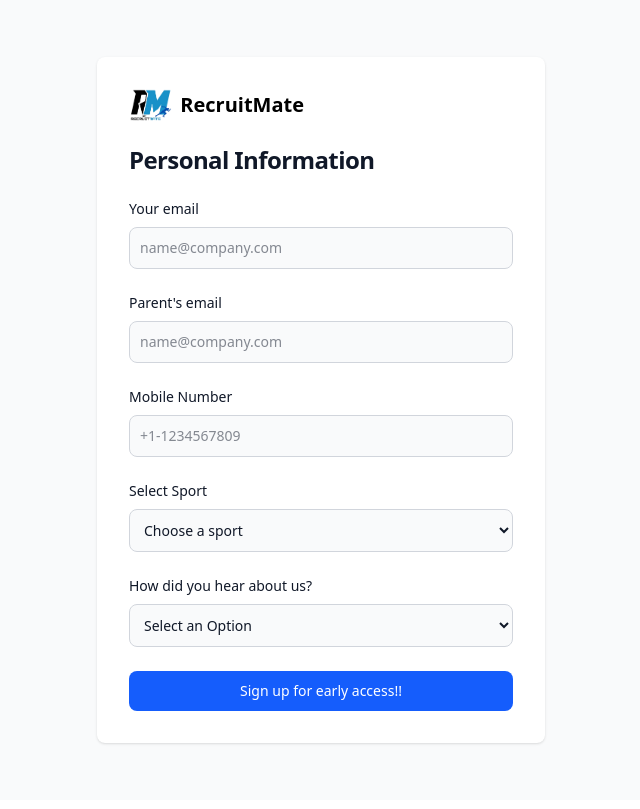
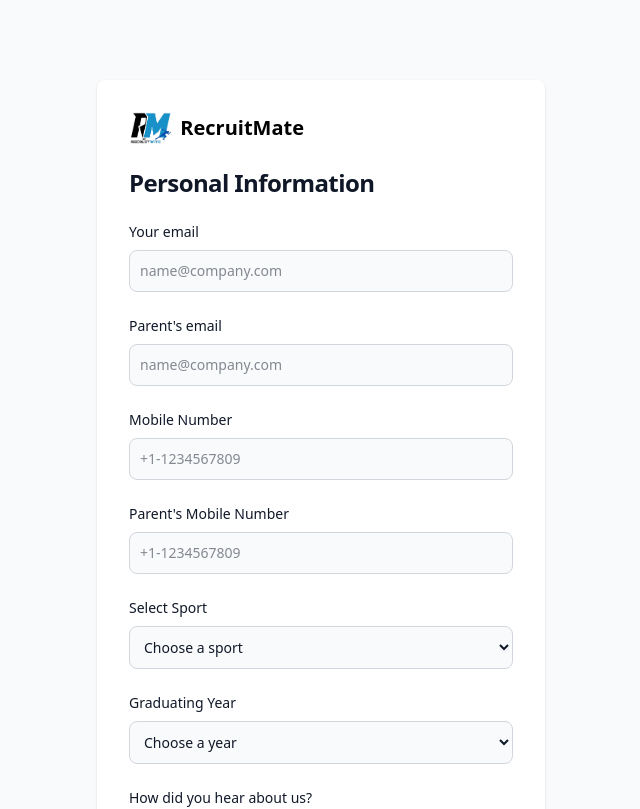
Before and after one commit to slayer1371/recruitmate-v2, a React (Vite) app: page /info in a window 1280 px wide. Shown: the top 809 px of the page, without its empty margins (319-959 px from the left). Built offline with nearby package versions, Linux system fonts and the light colour scheme.

Commit message:
form-changes

```diff
--- a/src/assets/InputForm.jsx
+++ b/src/assets/InputForm.jsx
@@ -1,6 +1,6 @@
 import { useRef, useState } from "react";
 import rmf from "./images/rmf.png";
-import signupimg from "./images/signup.svg";
+// import signupimg from "./images/signup.svg";
 import { Fade } from "react-awesome-reveal";
 import { motion } from "framer-motion";
 
@@ -57,8 +57,8 @@ const InputForm = () => {
 )}
       <Fade>
         <section className="bg-gray-50 dark:bg-gray-900">
-          <div className="flex flex-row items-center justify-center px-6 py-8 mx-auto md:h-screen lg:py-0 ">
-            <div className="w-full bg-white rounded-lg shadow dark:border md:mt-0 sm:max-w-md xl:p-0 dark:bg-gray-800 dark:border-gray-700 ">
+          <div className="flex flex-row items-center justify-center px-6 py-8 mx-auto lg:py-0 ">
+            <div className="w-full bg-white rounded-lg shadow dark:border md:mt-20 md:mb-20 sm:max-w-md xl:p-0 dark:bg-gray-800 dark:border-gray-700 ">
               <Fade cascade>
               <div className="p-6 space-y-4 md:space-y-6 sm:p-8 ">
                 <a className="flex items-center mb-6 text-xl font-semibold dark:text-white">
@@ -123,6 +123,22 @@ const InputForm = () => {
                   </div>
                   <div>
                     <label
+                      htmlFor="parent_mobile"
+                      className="block mb-2 text-sm font-medium text-gray-900 dark:text-white"
+                    >
+                      Parent&apos;s Mobile Number
+                    </label>
+                    <input
+                      type="number"
+                      name="parentphone"
+                      id="parentphone"
+                      className="bg-gray-50 border border-gray-300 text-gray-900 text-sm rounded-lg focus:ring-blue-600 focus:border-blue-600 block w-full p-2.5 dark:bg-gray-700 dark:border-gray-600 dark:placeholder-gray-400 dark:text-white dark:focus:ring-blue-500 dark:focus:border-blue-500"
+                      placeholder="+1-1234567809"
+                      required=""
+                    />
+                  </div>
+                  <div>
+                    <label
                       htmlFor="sport"
                       className="block mb-2 text-sm font-medium text-gray-900 dark:text-white"
                     >
@@ -137,6 +153,27 @@ const InputForm = () => {
                       <option value="">Choose a sport</option>
                       <option value="track_and_field">Track and Field</option>
                       <option value="football">Football</option>
+                    </select>
+                  </div>
+                  <div>
+                    <label
+                      htmlFor="year"
+                      className="block mb-2 text-sm font-medium text-gray-900 dark:text-white"
+                    >
+                      Graduating Year
+                    </label>
+                    <select
+                      name="gyear"
+                      id="gyear"
+                      className="bg-gray-50 border border-gray-300 text-gray-900 text-sm rounded-lg focus:ring-blue-600 focus:border-blue-600 block w-full p-2.5 dark:bg-gray-700 dark:border-gray-600 dark:placeholder-gray-400 dark:text-white dark:focus:ring-blue-500 dark:focus:border-blue-500"
+                      required
+                    >
+                      <option value="">Choose a year</option>
+                      <option value="2025">2025</option>
+                      <option value="2026">2026</option>
+                      <option value="2027">2027</option>
+                      <option value="2028">2028</option>
+                      <option value="2029+">2029 and above</option>
                     </select>
                   </div>
                   <div>
```
